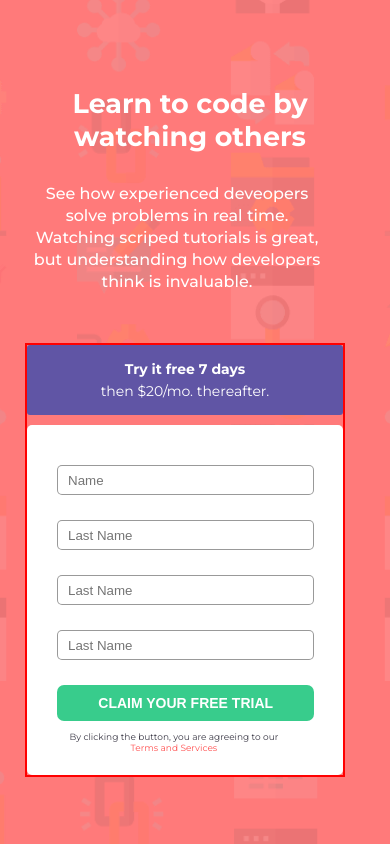
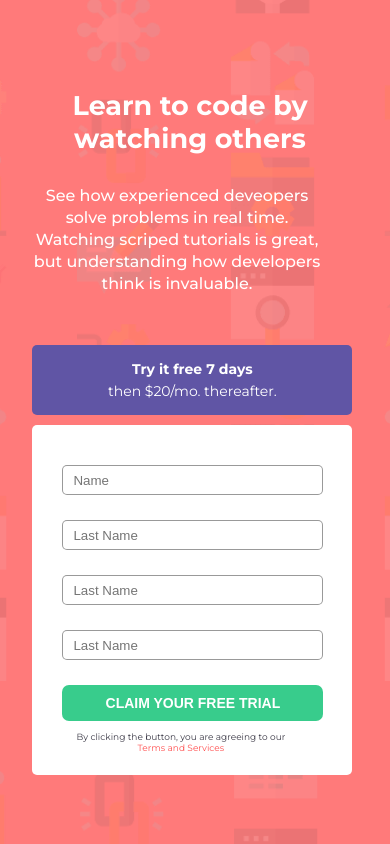
Before and after one commit to capitolcomputers/Intro-components-form-signup, a plain HTML site: page index.html in a window 390 px wide. Drawn offline with Linux system fonts and the light colour scheme.

Commit message:
Upated form width

```diff
--- a/styles.css
+++ b/styles.css
@@ -187,9 +187,8 @@ body {
 
  .right-container {
    position: relative;
-   left: 0%;
+   left: 2%;
     max-width: 320px;
-    border: 2px solid red;
  }
 
   .mini-container p strong {
@@ -200,7 +199,7 @@ body {
  .mini-container {
    text-align: center;
    padding: 15px 15px;
-   border-radius: 3px;
+   border-radius: 5px;
    font-size: 14px;
    text-align: center;
  }
@@ -220,7 +219,6 @@ body {
   font-weight: 400;
   font-size: 9px;
   width: 80%;
-  /* margin-right: 4rem; */
 }
 
 #form p span {
```
